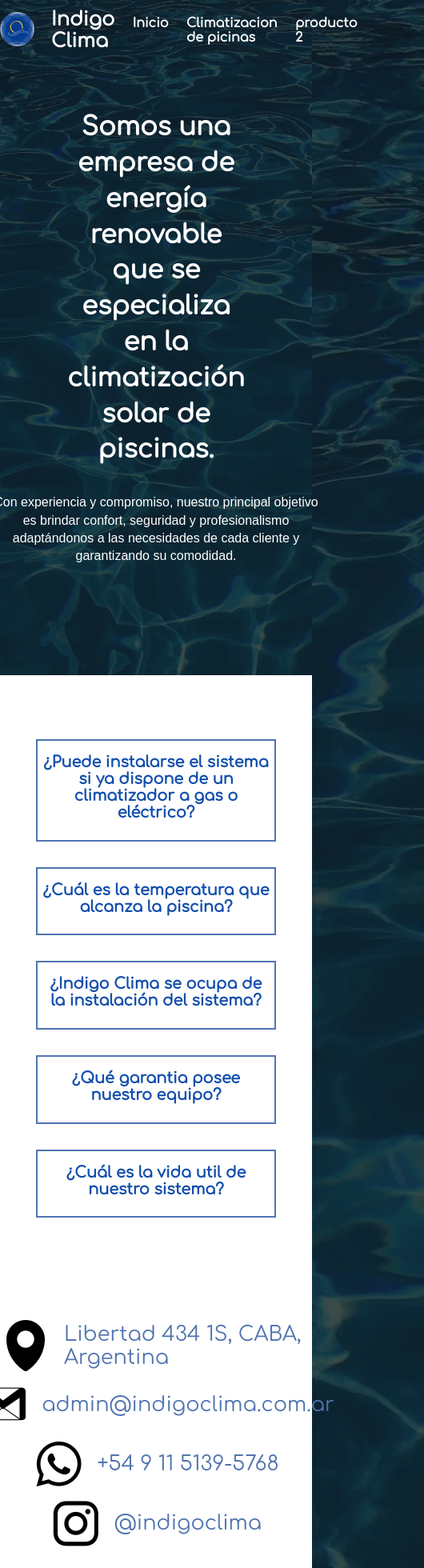
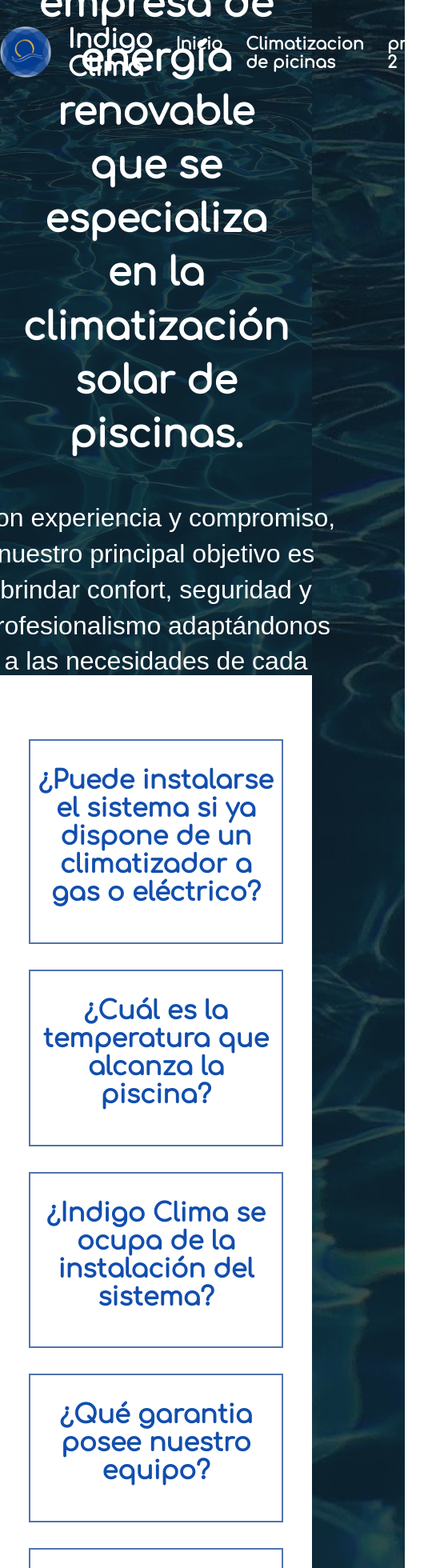
Before and after one commit to felipendelicia/indigoclima-web, a React (Create React App) app: page / in a window 390 px wide. Shown: the top 1960 px of the page at 80% size, 530 px wide, since content can reach past the window. Built offline with nearby package versions, Linux system fonts and the light colour scheme; the HTML template or start-up script is replaced by a standard one.

Commit message:
feat: mejore the mobile experience in the HOME component

```diff
--- a/src/components/Home/Contact/Contact.css
+++ b/src/components/Home/Contact/Contact.css
@@ -6,16 +6,25 @@
 .contact-field{
     display: flex;
     align-items: center;
-    margin-bottom: 0.6em;
+    margin-bottom: 1.7em;
     justify-content: center;
 }
 
 .contact-icon{
-    width: 4em;
+    width: 5em;
     margin-right: 1em;
 }
 
 .contact-text{
-    font-size: 1.6em;
+    font-size: 2.3em;
     color: #5074af;
 }
+
+@media (min-width: 1000px){
+    .contact-icon{
+        width: 4em;
+    }
+    .contact-text{
+        font-size: 1.6em;
+    }
+}
--- a/src/components/Home/FrequentQuestions/FrequentQuestions.css
+++ b/src/components/Home/FrequentQuestions/FrequentQuestions.css
@@ -10,10 +10,10 @@
 .accordion-item{
     display: inline-block;
     text-align: center;
-    width: 80%;
+    width: 85%;
     height: 100%;
     margin: 0 0.5em;
-    padding: 1em 0.3em;
+    padding: 2em 0.3em;
     border: 2.5px solid #5074af;
     transition-property: all;
     transition-duration: 0.4s;
@@ -23,13 +23,14 @@
 
 .accordion-item-q{
     font-weight: bold;
-    font-size: 1.2em;
+    font-size: 2em;
     color: #124ead;
     margin-bottom: 0.4em;
 }
 
 .accordion-item-r{
     display: none;
+    font-size: 1.8em;
     opacity: 0;
     transition: opacity 1s;
 }
@@ -50,4 +51,16 @@
     .fq-accordion{
         display: flex
     }
+    .accordion-item{
+        width: 80%;
+        margin: 0 0.5em;
+        padding: 1em 0.3em;
+        margin-bottom: 2em;
+    }
+    .accordion-item-q{
+        font-size: 1.2em;
+    }
+    .accordion-item-r{
+        font-size: 1em;
+    }
 }
--- a/src/components/Home/Landing/Landing.css
+++ b/src/components/Home/Landing/Landing.css
@@ -12,17 +12,31 @@
 .landing-text-title{
     color: #fff;
     font-weight: bold;
-    font-size: 2em;
+    font-size: 3em;
     text-align: center;
-    padding: 0 7em;
+    padding: 0em 2em;
     line-height: 1.4em;
     margin-bottom: 1em;
 }
 
 .landing-text-parraf{
     color: #fff;
-    font-size: 1em;
+    font-size: 2em;
     text-align: center;
-    padding: 0 8em;
+    padding: 0 1em;
     line-height: 1.4em;
 }
+
+@media (min-width: 1000px){
+    .landing-text-title{
+        font-size: 2em;
+        padding: 0 7em;
+        line-height: 1.4em;
+    }
+
+    .landing-text-parraf{
+        font-size: 1em;
+        padding: 0 8em;
+        line-height: 1.4em;
+    }
+}
--- a/src/components/Navbar/Navbar.css
+++ b/src/components/Navbar/Navbar.css
@@ -4,7 +4,7 @@
     display: flex;
     justify-content: space-around;
     align-items: center;
-    padding: 0.7em 0;
+    padding: 2em 0;
     transition-property: all;
     transition-duration: 0.4s;
     transition-timing-function: linear;
@@ -37,15 +37,15 @@
 
 .list-categorie{
     margin-left: 1.4em;
-    font-size: 1em;
+    font-size: 1.3em;
 }
 
 .brand-img{
-    width: 2.7em;
+    width: 4em;
 }
 
 .brand-name{
-    font-size: 1.5em;
+    font-size: 2em;
     font-weight: bold;
     color:#ffffff;
     transition-property: all;
@@ -69,3 +69,21 @@
 .navbar-categories-container{
     display: block;
 }
+
+@media (min-width: 1000px){
+    .navbar-container {
+        padding: 0.7em 0;
+    }
+
+    .list-categorie{
+        font-size: 1em;
+    }
+
+    .brand-img{
+        width: 2.5em;
+    }
+
+    .brand-name{
+        font-size: 1.5em;
+    }
+}
```
